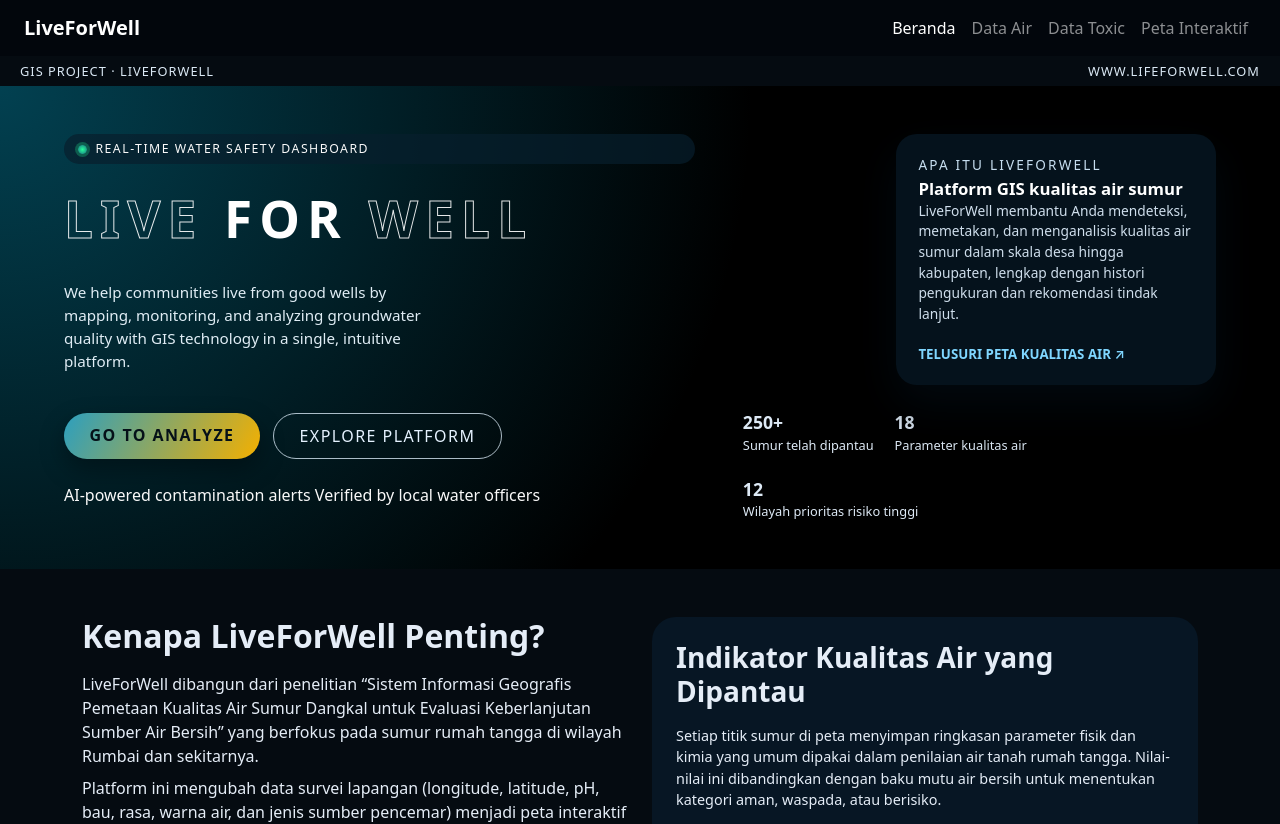
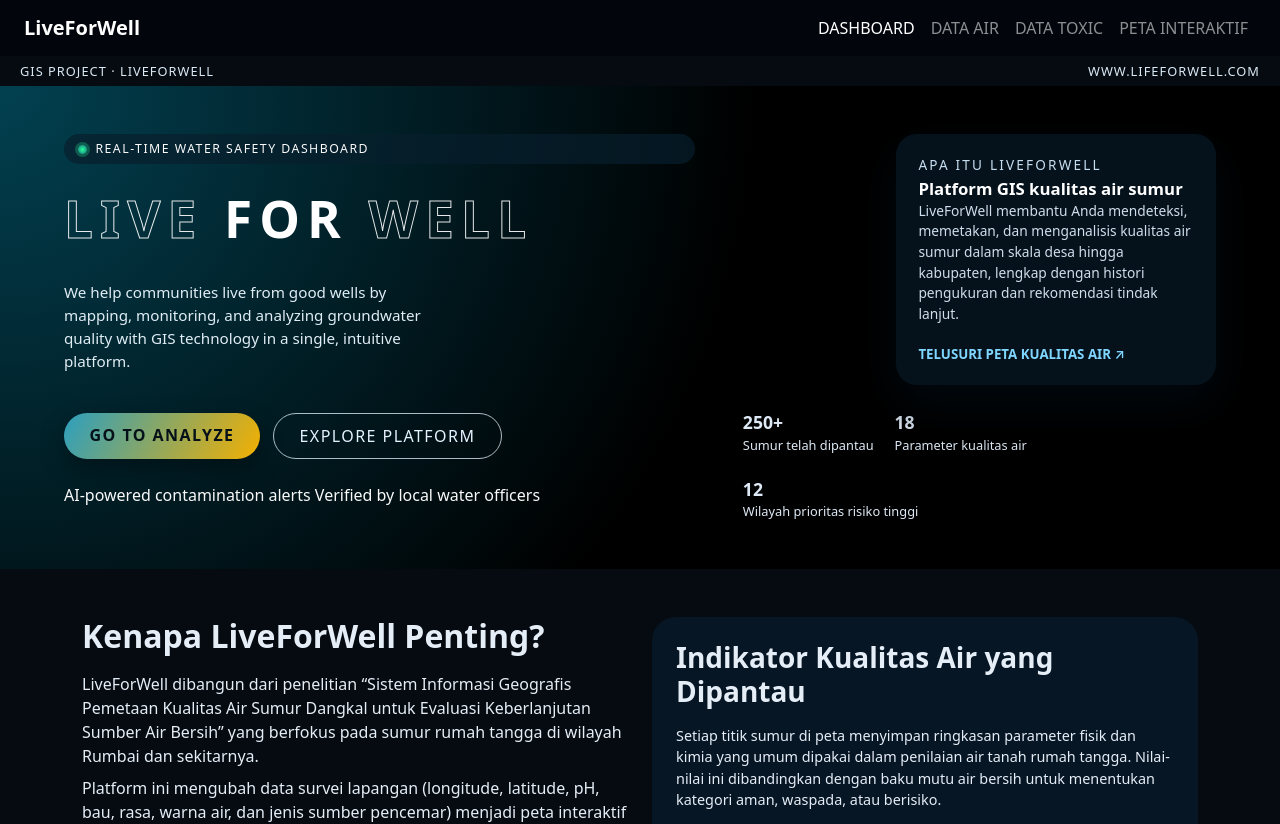
Before and after one commit to IkyPtr/LIVEWELLGIS, a website built with Vite: page GIS/index.html in a window 1280 px wide. Shown: the top 824 px of the page. Built offline with nearby package versions, Linux system fonts and the light colour scheme; files whose address does not match are found by name.

Commit message:
Update navbar index dan map

```diff
--- a/GIS/index.html
+++ b/GIS/index.html
@@ -25,15 +25,15 @@
       <div class="collapse navbar-collapse" id="mainNavbar">
         <ul class="navbar-nav ms-auto mb-2 mb-lg-0">
           <li class="nav-item">
-            <a class="nav-link active" aria-current="page" href="#top">Beranda</a>
+            <a class="nav-link active" aria-current="page" href="#top">DASHBOARD</a>
           </li>
           <li class="nav-item">
-            <a class="nav-link" href="/map/tabel/dataAir.html">Data Air</a>
+            <a class="nav-link" href="/map/tabel/dataAir.html">DATA AIR</a>
           </li><li class="nav-item">
-            <a class="nav-link" href="/map/tabel/dataPencemaran.html">Data Toxic</a>
+            <a class="nav-link" href="/map/tabel/dataPencemaran.html">DATA TOXIC</a>
           </li>
           <li class="nav-item">
-            <a class="nav-link" href="./map/map.html">Peta Interaktif</a>
+            <a class="nav-link" href="./map/map.html">PETA INTERAKTIF</a>
           </li>
         </ul>
       </div>
```
Also changed, not shown: GIS/map/map.html (+3 -3 lines), 1 other file.
